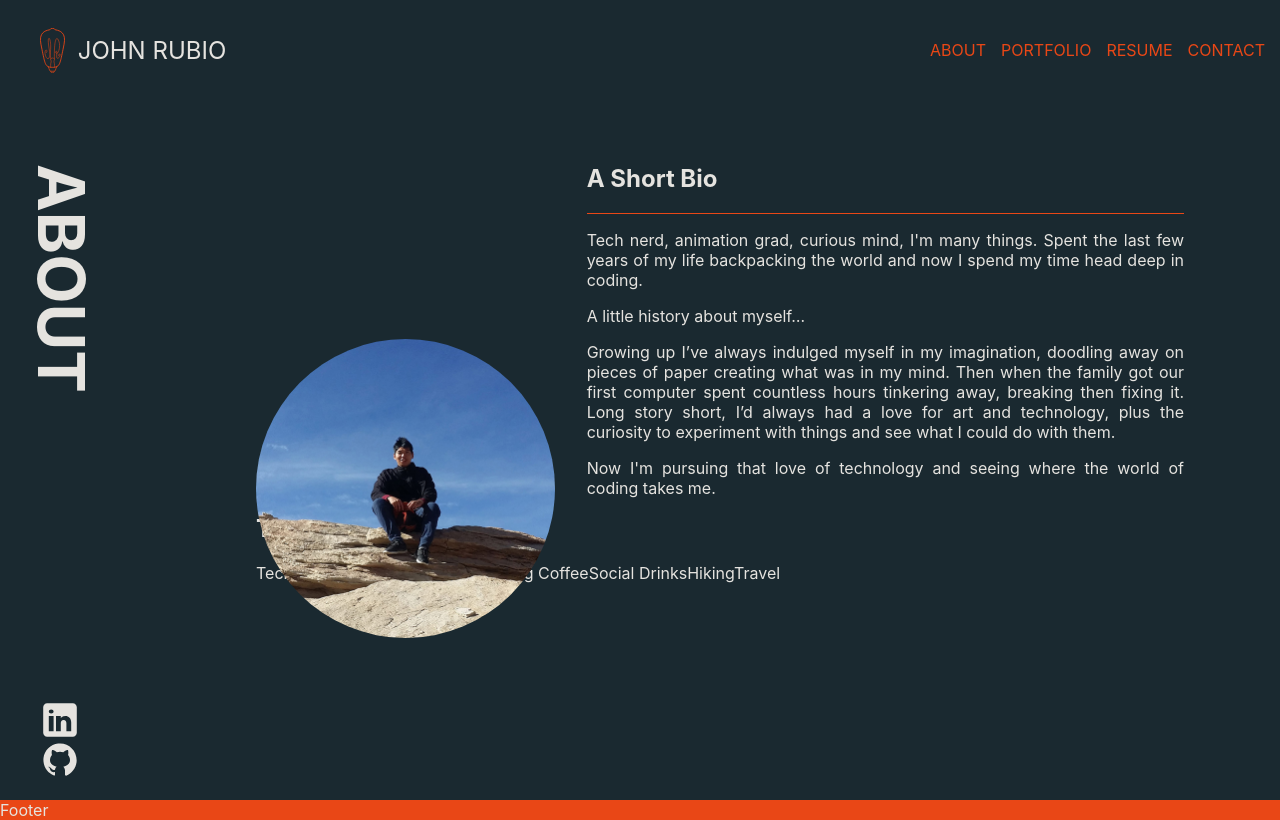
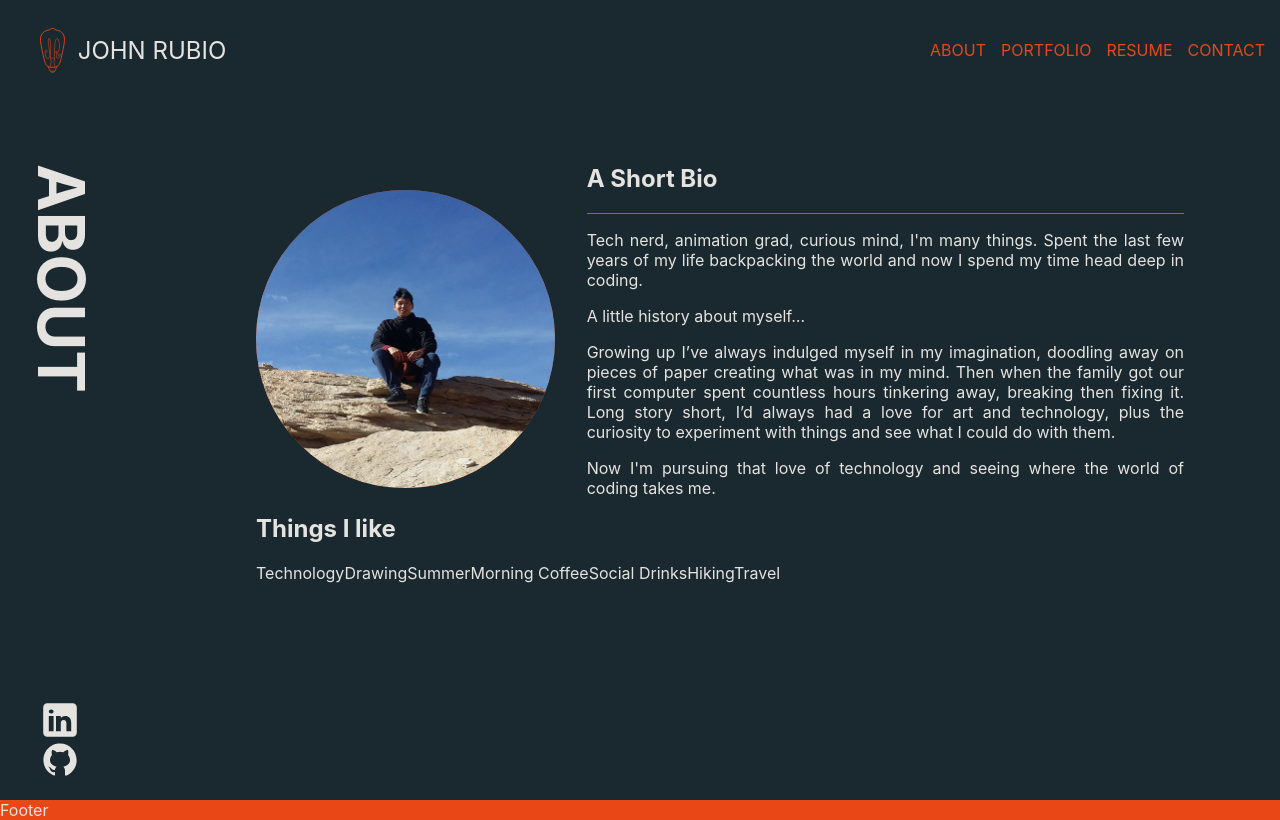
Before and after one commit to livelifedev/portfolio2020, a Next.js app: page /about in a window 1280 px wide. Built offline with nearby package versions, Linux system fonts and the light colour scheme.

Commit message:
removed onload function for image

```diff
--- a/pages/about.js
+++ b/pages/about.js
@@ -3,7 +3,6 @@ import Layout from "../src/components/layouts/Layout";
 import styles from "./about.module.scss";
 
 export default function About() {
-  const [imageLoaded, setImageLoaded] = useState(false);
   const [showHobbyText, setHobbyText] = useState("");
   const [selectedHobby, setSelectedHobby] = useState();
   const hobbies = [
@@ -41,12 +40,8 @@ export default function About() {
       <div className={styles.about}>
         <div className={styles.profile}>
           <div className={styles.profilePhoto}>
-            <img
-              src="/profile.jpg"
-              alt="Profile"
-              onLoad={() => console.log("run onload") || setImageLoaded(true)}
-            />
-            {!imageLoaded && <div className={styles.placeholder}></div>}
+            <img src="/profile.jpg" alt="Profile" />
+            <div className={styles.placeholder}></div>
           </div>
           <div className={styles.bioText}>
             <h2>A Short Bio</h2>
```
